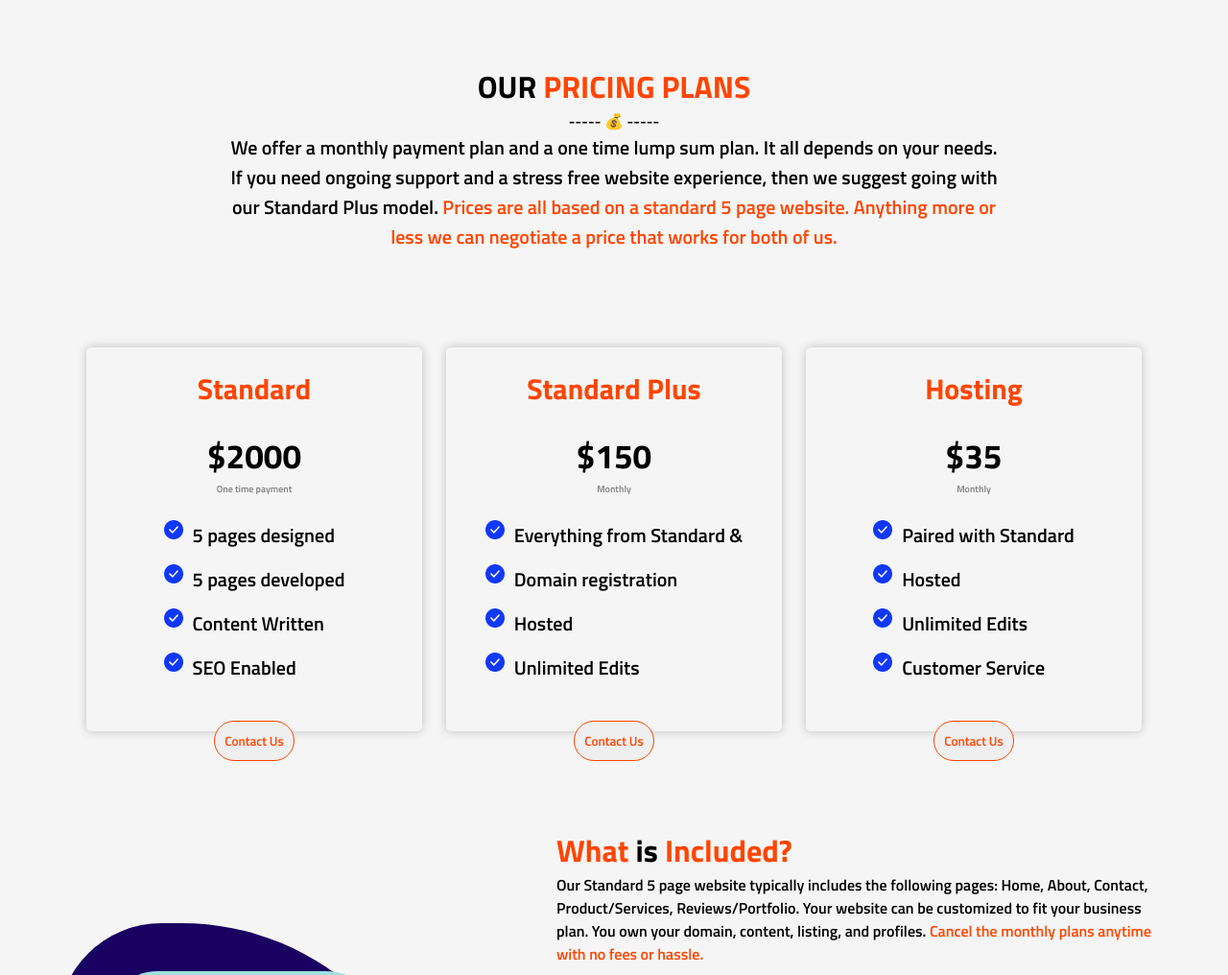
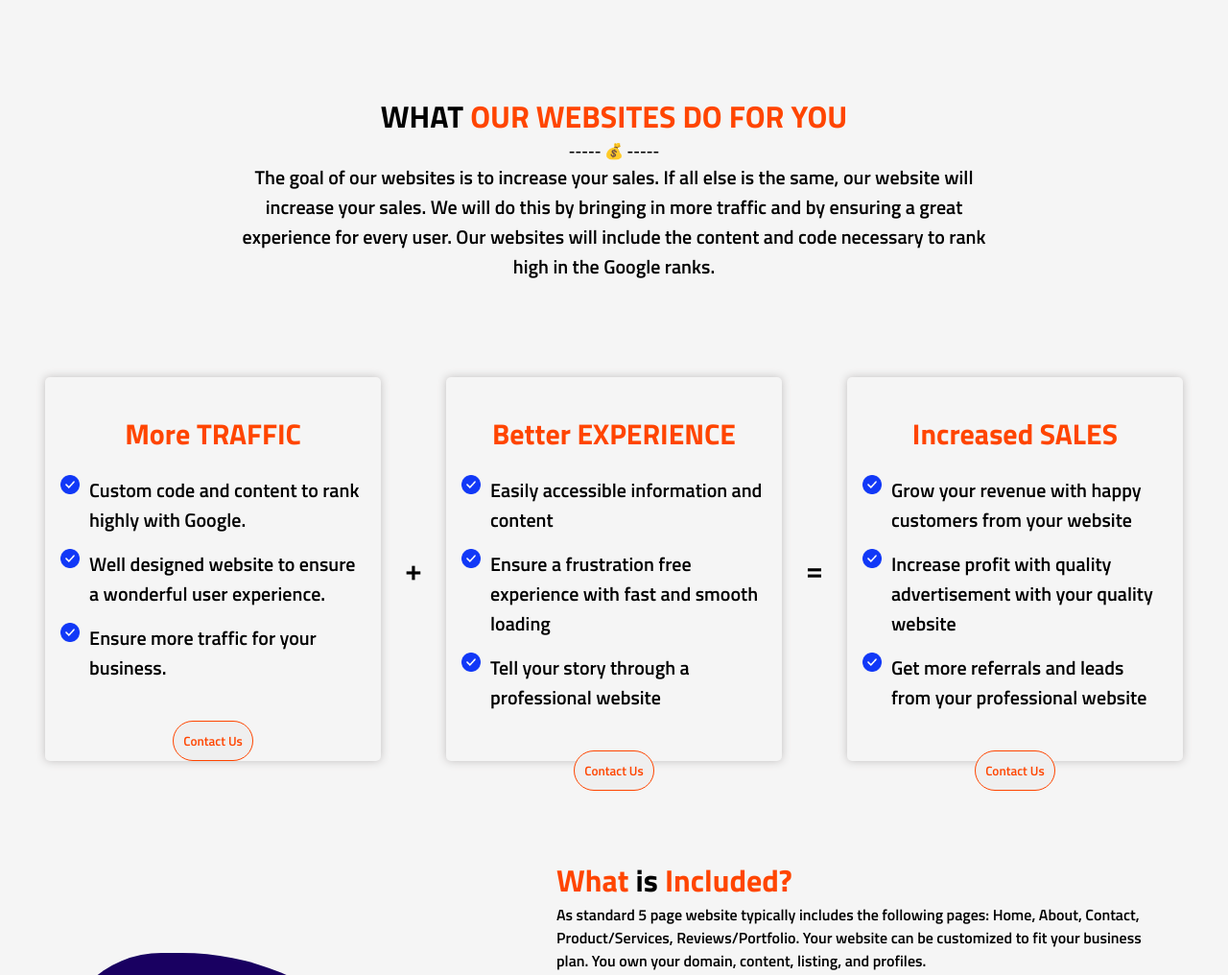
Before and after one commit to B-r-e-n-t/Sharpe-Web-Designs, a plain HTML site: page index.html in a window 1280 px wide. Shown: the part 1416-2432 px from the top of the page at 96% size. Drawn offline with Linux system fonts and the light colour scheme.

Commit message:
took off pricing plans

```diff
--- a/index.html
+++ b/index.html
@@ -39,11 +39,11 @@
 
 
     <div class="hero">
-        <h1>Hassle-free Websites <br>Designed. Built. <br>Hosted.</h1>
+        <h1>Sales Focused Websites <br>Designed and Built</h1>
         <h3>Websites built from scratch for speed and Google Search Optimization. <br> We offer secure, effective, and clean
             websites.
         </h3>
-        <a href="#plans"><button class="hero-plans-button">View our Plans</button></a>
+        <a href="contact.html"><button class="hero-plans-button">Get a Quote</button></a>
     </div>
 
     <img src="images/heroImage.png" class="computers-image" alt="two men sitting in chairs"/>
@@ -55,9 +55,9 @@
         <h1><span class="blue">WHAT</span> WE OFFER</h1>
         <div>----- 🌎 -----</div>
         <p class="whatWeOffer-paragraph hidden right">
-            We design and develop websites for small businesses. We produce professional websites
+            We design and develop websites for businesses big and small. We produce professional websites
             designed for speed and search engine optimization. Simply put, our websites are built
-            to ensure the best performance. With a professional website like the ones we build, you
+            to ensure the best performance and to improve your customer's experience. With a professional website like the ones we build, you
             will bring in more customers and more revenue.
         </p>
     </div>
@@ -112,51 +112,55 @@
 
     <!--  >>>>>>>>>>>>>>       Price Plans           <<<<<<<<<<<<<<<<<<<-->
     <div class="whatWeOffer-container" id="plans">
-        <h1>OUR<span class="blue"> PRICING PLANS</span></h1>
+        <h1>WHAT<span class="blue"> OUR WEBSITES DO FOR YOU</span></h1>
         <div>----- 💰 -----</div>
         <p class="whatWeOffer-paragraph hidden right">
-            We offer a monthly payment plan and a one time lump sum plan. It all depends on your needs.
-            If you need ongoing support and a stress free website experience, then we suggest going with
-            our Standard Plus model. <span class="blue" >Prices are all based on a standard 5 page website. Anything more or less
-            we can negotiate a price that works for both of us.</span>
+            The goal of our websites is to increase your sales. If all else is the same, our website will increase your
+            sales. We will do this by bringing in more traffic and by ensuring a great experience
+            for every user. Our websites will include the content and code necessary to rank high in the Google ranks.
         </p>
     </div>
 
     <div class="pricing-plans-section">
             <div class="price-card price-card-month">
-                <h3 class="plan-title">Standard</h3>
-                <p class="price">$2000</p>
-                <p class="price-payments">One time payment</p>
-                <div class="pricing-plans-features-container">
-                    <p class="pricing-plans-features"><img src="images/check1.png" alt="blue check" class="price-icon">5 pages designed</p>
-                    <p class="pricing-plans-features"><img src="images/check1.png" alt="blue check" class="price-icon">5 pages developed</p>
-                    <p class="pricing-plans-features"><img src="images/check1.png" alt="blue check" class="price-icon">Content Written</p>
-                    <p class="pricing-plans-features"><img src="images/check1.png" alt="blue check" class="price-icon">SEO Enabled</p>
-                </div>
+                <h3 class="plan-title">More TRAFFIC</h3>
+                <p class="pricing-plans-features"><img src="images/check1.png" alt="blue check" class="price-icon">
+                    Custom code and content to rank highly with Google.
+                </p>
+                <p class="pricing-plans-features"><img src="images/check1.png" alt="blue check" class="price-icon">
+                    Well designed website to ensure a wonderful user experience.
+                </p>
+                <p class="pricing-plans-features"><img src="images/check1.png" alt="blue check" class="price-icon">
+                    Ensure more traffic for your business.
+                </p>
                 <a href="contact.html"><button class="pricing-plans-button">Contact Us</button></a>
             </div>
+            <div class="equation">+</div>
             <div class="price-card price-card-month">
-                <h3 class="plan-title">Standard Plus</h3>
-                <p class="price">$150</p>
-                <p class="price-payments">Monthly</p>
-                <div class="pricing-plans-features-container">
-                    <p class="pricing-plans-features"><img src="images/check1.png" alt="blue check" class="price-icon">Everything from Standard &</p>
-                    <p class="pricing-plans-features"><img src="images/check1.png" alt="blue check" class="price-icon">Domain registration</p>
-                    <p class="pricing-plans-features"><img src="images/check1.png" alt="blue check" class="price-icon">Hosted</p>
-                    <p class="pricing-plans-features"><img src="images/check1.png" alt="blue check" class="price-icon">Unlimited Edits</p>
-                </div>
+                <h3 class="plan-title">Better EXPERIENCE</h3>
+                <p class="pricing-plans-features"><img src="images/check1.png" alt="blue check" class="price-icon">
+                    Easily accessible information and content
+                </p>
+                <p class="pricing-plans-features"><img src="images/check1.png" alt="blue check" class="price-icon">
+                    Ensure a frustration free experience with fast and smooth loading
+                </p>
+                <p class="pricing-plans-features"><img src="images/check1.png" alt="blue check" class="price-icon">
+                    Tell your story through a professional website
+                </p>
                 <a href="contact.html"><button class="pricing-plans-button">Contact Us</button></a>
             </div>
+            <div class="equation">=</div>
             <div class="price-card price-card-month">
-                <h3 class="plan-title">Hosting</h3>
-                <p class="price">$35</p>
-                <p class="price-payments">Monthly</p>
-                <div class="pricing-plans-features-container">
-                    <p class="pricing-plans-features"><img src="images/check1.png" alt="blue check" class="price-icon">Paired with Standard</p>
-                    <p class="pricing-plans-features"><img src="images/check1.png" alt="blue check" class="price-icon">Hosted</p>
-                    <p class="pricing-plans-features"><img src="images/check1.png" alt="blue check" class="price-icon">Unlimited Edits</p>
-                    <p class="pricing-plans-features"><img src="images/check1.png" alt="blue check" class="price-icon">Customer Service</p>
-                </div>
+                <h3 class="plan-title">Increased SALES</h3>
+                <p class="pricing-plans-features"><img src="images/check1.png" alt="blue check" class="price-icon">
+                    Grow your revenue with happy customers from your website
+                </p>
+                <p class="pricing-plans-features"><img src="images/check1.png" alt="blue check" class="price-icon">
+                    Increase profit with quality advertisement with your quality website
+                </p>
+                <p class="pricing-plans-features"><img src="images/check1.png" alt="blue check" class="price-icon">
+                    Get more referrals and leads from your professional website
+                </p>
                 <a href="contact.html"><button class="pricing-plans-button">Contact Us</button></a>
             </div>
     </div>
@@ -173,25 +177,24 @@
         <div class="contractSection-container-right hidden">
             <div class="contractSection-top-right">
                 <h1> <span class="blue">What</span> is <span class="blue">Included?</span></h1>
-                <p>Our Standard 5 page website
+                <p>As standard 5 page website
                     typically includes the following pages: Home, About, Contact, Product/Services, Reviews/Portfolio.
                     Your website can be customized to fit your business plan. You own your domain, content, listing, and profiles.
-                    <span class="blue">Cancel the monthly plans anytime with no fees or hassle.</span>
                 </p>
             </div>
             <div class="contractSection-bottom-right hidden">
-                <div class="grid-contract">
+                <!-- <div class="grid-contract">
                     <img src="images/check-mark.png" class="checkMark-image" alt="orange and blue check">
                     <div class="grid-contract-info">
                         <h3> Hosting Fees Included</h3>
                         <p>Hosting fees are built right into the monthly payment plan.</p>
                     </div>
-                </div>
+                </div> -->
                 <div class="grid-contract">
                     <img src="images/check-mark.png" class="checkMark-image" alt="orange and blue check">
                     <div class="grid-contract-info">
-                        <h3>Unlimited Edits</h3>
-                        <p>Change anything you want at anytime and it will be done that day.</p>
+                        <h3>Edits</h3>
+                        <p>Change anything you want at anytime and it will be done that day for a small hourly fee.</p>
                     </div>
                 </div>
                 <div class="grid-contract">
@@ -208,13 +211,13 @@
                         <p>Includes design, development, and testing.</p>
                     </div>
                 </div>
-                <div class="grid-contract">
+                <!-- <div class="grid-contract">
                     <img src="images/check-mark.png" class="checkMark-image" alt="orange and blue check">
                     <div class="grid-contract-info">
                         <h3> No Commitment</h3>
                         <p> The monthly plan reguires no commitment, cancel anytime, no fees.</p>
                     </div>
-                </div>
+                </div> -->
                 <div class="grid-contract">
                     <img src="images/check-mark.png" class="checkMark-image" alt="orange and blue check">
                     <div class="grid-contract-info">
@@ -277,8 +280,7 @@
             recently decided that becoming an expert in the website development field was something I wanted to do fulltime.
             While building websites I have learned all the necessary skills and guidelines on SEO and accessibility.
             I understand how Google reads code and I implement it in my websites in order to
-            get the best search results possible<a href="about.html"><span class="blue"> LEARN MORE</span></a>
-            <aria-label>about Sharpe Websites</aria-label>
+            get the best search results possible<a href="about.html"><span class="blue"> CLICK TO LEARN MORE</span></a>
         </p>
         <div class="profile-pic-container hidden">
             <img src="images/profilePic.png" class="profile-pic" alt="Brent">
@@ -322,7 +324,7 @@
     </footer>
 
     <div class="footer-subsection">
-        <p>Developed From Scratch by <span class="blue">Sharpe Websites</span></p>
+        <p>Developed by <span class="blue">Sharpe Websites</span></p>
         <p>Copyright © 2023</p>
     </div>
 
--- a/script.js
+++ b/script.js
@@ -1,10 +1,4 @@
 
-// const hamburgerButton = document.getElementById('hamburger-button');
-// const navBarLinks = document.getElementById('navbar-links');
-
-// hamburgerButton.addEventListener('click', () => {
-//     navBarLinks.classList.toggle('active')
-// })
 
 
 
--- a/styles.css
+++ b/styles.css
@@ -45,8 +45,8 @@ body {
 
   .nav__link {
     color: white;
-    font-weight: var(--fw-bold);
-    font-size: var(--fs-h3);
+    /* font-weight: var(--fw-bold);
+    font-size: var(--fs-h3); */
     text-decoration: none;
     padding-bottom: 15px;
   }
@@ -358,6 +358,10 @@ body {
   margin: 0;
 }
 
+.equation {
+  font-size: 2rem;
+}
+
 .price-card {
   border-radius: 5px;
   width: 350px;
@@ -366,6 +370,7 @@ body {
   display: flex;
   flex-direction: column;
   align-items: center;
+  padding: 1em;
 }
 
 .plan-title {
@@ -810,6 +815,7 @@ body {
     width: 600px;
     flex-direction: column;
     justify-content: center;
+    gap: 25px;
   }
 
   .about-page-intro-p h1 {
```
Also changed, not shown: about.html (+3 -21 lines), contact.html (+2 -1 lines), portfolio.html (+4 -3 lines).
